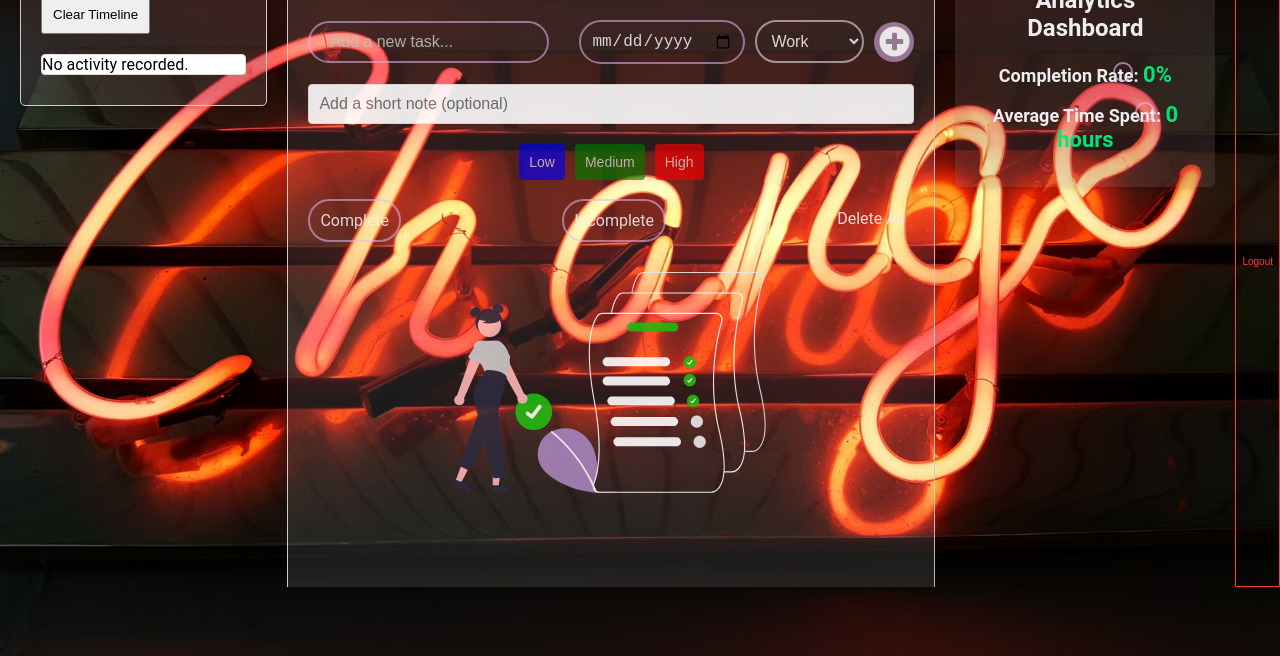
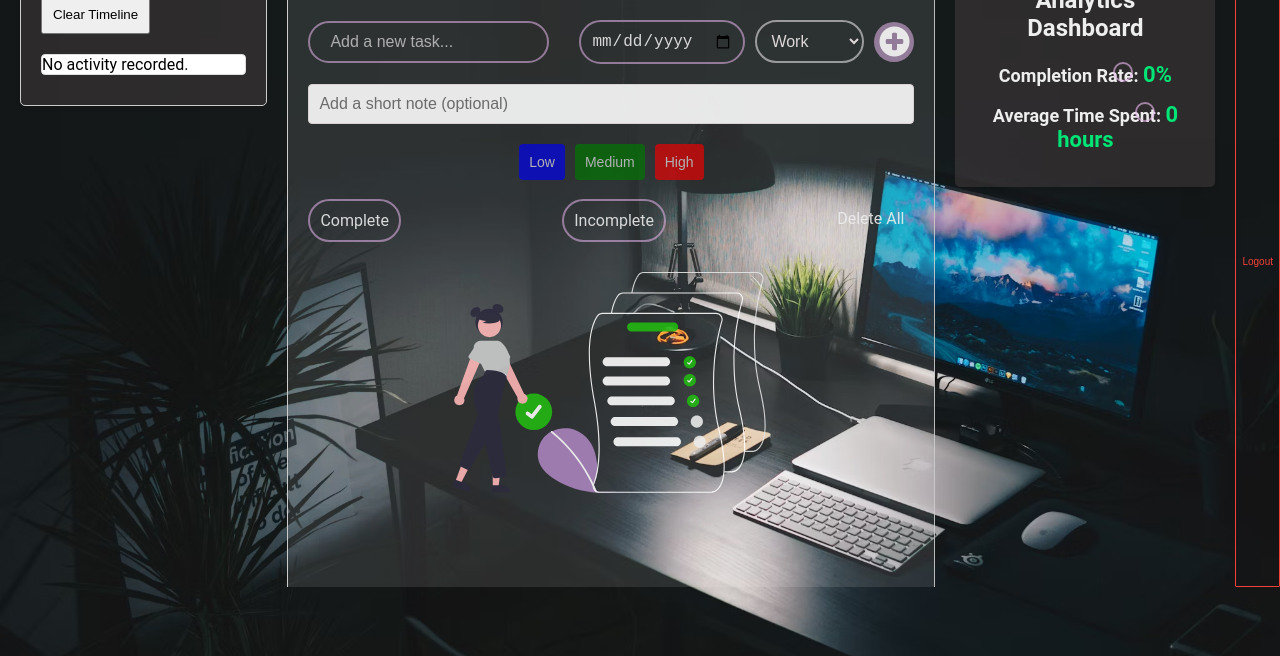
Before and after one commit to VedanshPundir/todoapp, a plain HTML site: page todo.html in a window 1280 px wide. Shown: the part 144-800 px from the top of the page. Drawn offline with Linux system fonts and the light colour scheme; sample sign-in values are in the browser's storage.

Commit message:
Update style.css

```diff
--- a/style.css
+++ b/style.css
@@ -13,7 +13,7 @@ body {
   display: flex;
   align-items: center;
   justify-content: center;
-  background: url(./change.jpeg) no-repeat center;
+  background: url(./dark.jpeg) no-repeat center;
   background-size: cover;
   background-attachment: fixed; /* Optional: keeps the background fixed */
 }
```
